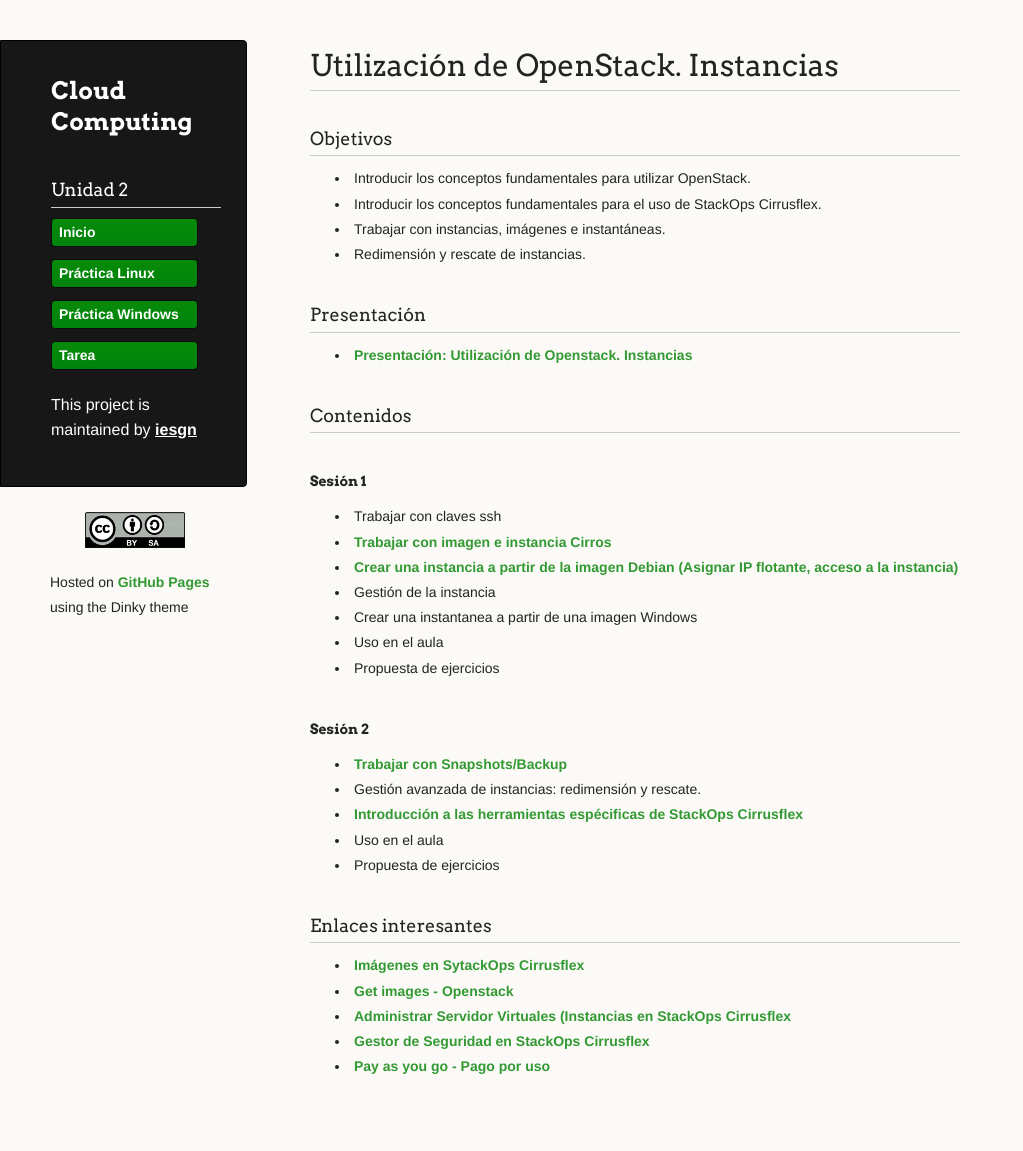
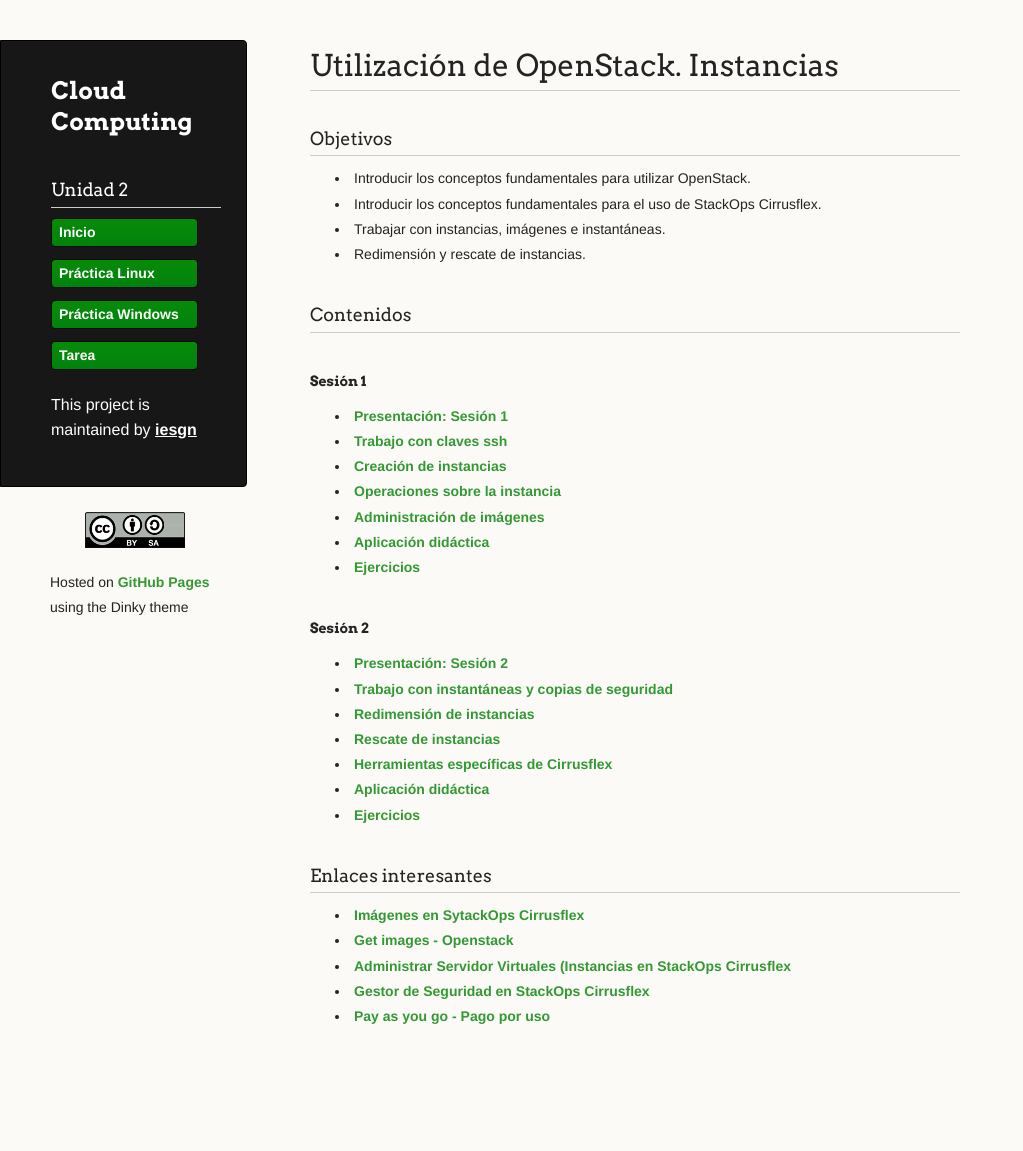
Before and after one commit to iesgn/cloud2, a Jekyll site: the page built from curso/u2/index.md, in a window 1280 px wide. Shown: the whole page, without its empty margins (0-1023 px from the left). Built offline with Jekyll 4.4.1, drawn with Linux system fonts in a browser that asks for light colours; after the commit the page ends 1101 px from its top, so only the background shows below that.

Commit message:
Unidad 2. Reorganización

```diff
--- a/curso/u2/index.md
+++ b/curso/u2/index.md
@@ -11,30 +11,27 @@ menu:
 * Trabajar con instancias, imágenes e instantáneas.
 * Redimensión y rescate de instancias.
 
-### Presentación
-
-* [Presentación: Utilización de Openstack. Instancias](presentacion)
-
 ###Contenidos
 
 #### Sesión 1
 
-* Trabajar con claves ssh
-* [Trabajar con imagen e instancia Cirros](demo1)
-* [Crear una instancia a partir de la imagen Debian (Asignar IP flotante, acceso a la instancia)](demo2)
-* Gestión de la instancia
-* Crear una instantanea a partir de una imagen Windows
-* Uso en el aula
-* Propuesta de ejercicios
+* [Presentación: Sesión 1](presentacion1)
+* [Trabajo con claves ssh](claves_ssh)
+* [Creación de instancias](instancias1)
+* [Operaciones sobre la instancia](instancias2)
+* [Administración de imágenes](imagenes)
+* [Aplicación didáctica](aula1)
+* [Ejercicios](ejercicios1)
 
 #### Sesión 2
 
-* [Trabajar con Snapshots/Backup](demo3)
-* Gestión avanzada de instancias: redimensión y rescate.
-* [Introducción a las herramientas espécificas de StackOps Cirrusflex](demo4)
-* Uso en el aula
-* Propuesta de ejercicios
-
+* [Presentación: Sesión 2](presentacion2)
+* [Trabajo con instantáneas y copias de seguridad](instantaneas)
+* [Redimensión de instancias](redimension)
+* [Rescate de instancias](rescate)
+* [Herramientas específicas de Cirrusflex](cirrusflex-tools)
+* [Aplicación didáctica](aula2)
+* [Ejercicios](ejercicios2)
 
 ###Enlaces interesantes
 
```
Also changed, not shown: curso/u2/presentacion.html (deleted, +0 -198 lines), curso/u2/presentacion1.html (added, +70 -0 lines), curso/u2/presentacion2.html (added, +35 -0 lines), curso/u2/cirrusflex-tools.md (renamed from curso/u2/demo4.md), curso/u2/imagenes.md (renamed from curso/u2/demo1.md), curso/u2/instancias1.md (renamed from curso/u2/demo2.md), curso/u2/instantaneas.md (renamed from curso/u2/demo3.md), curso/u2/rescate.md (renamed from curso/u3/demo1.md).
